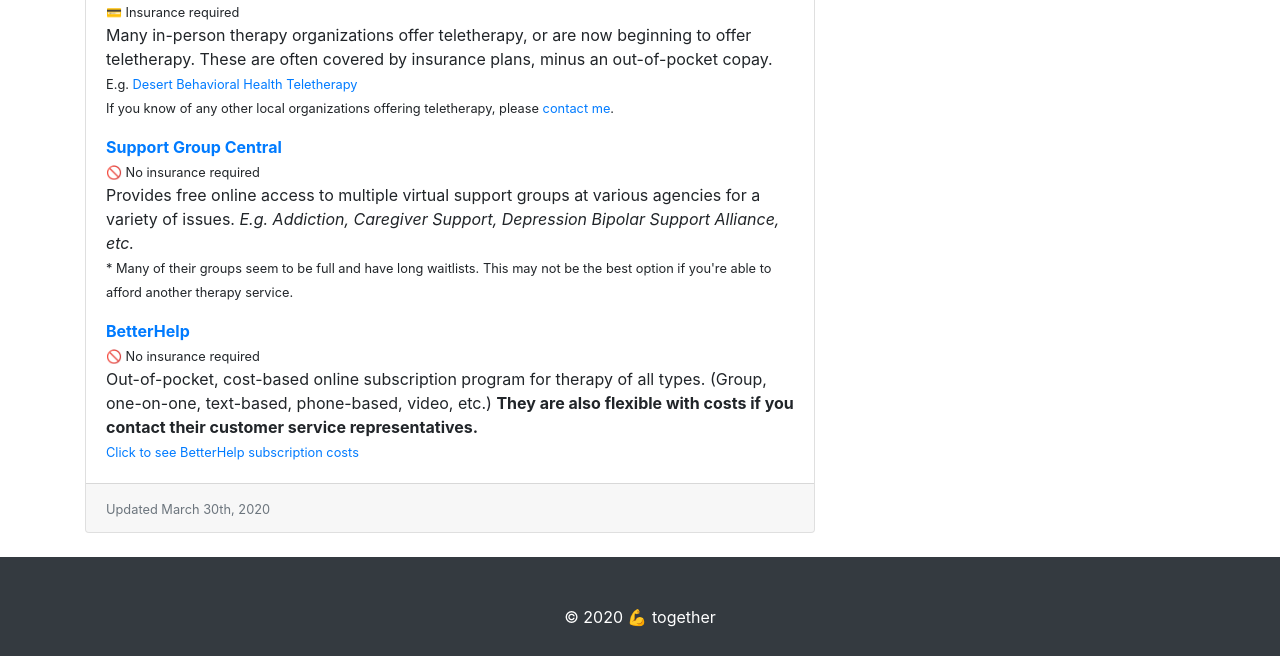
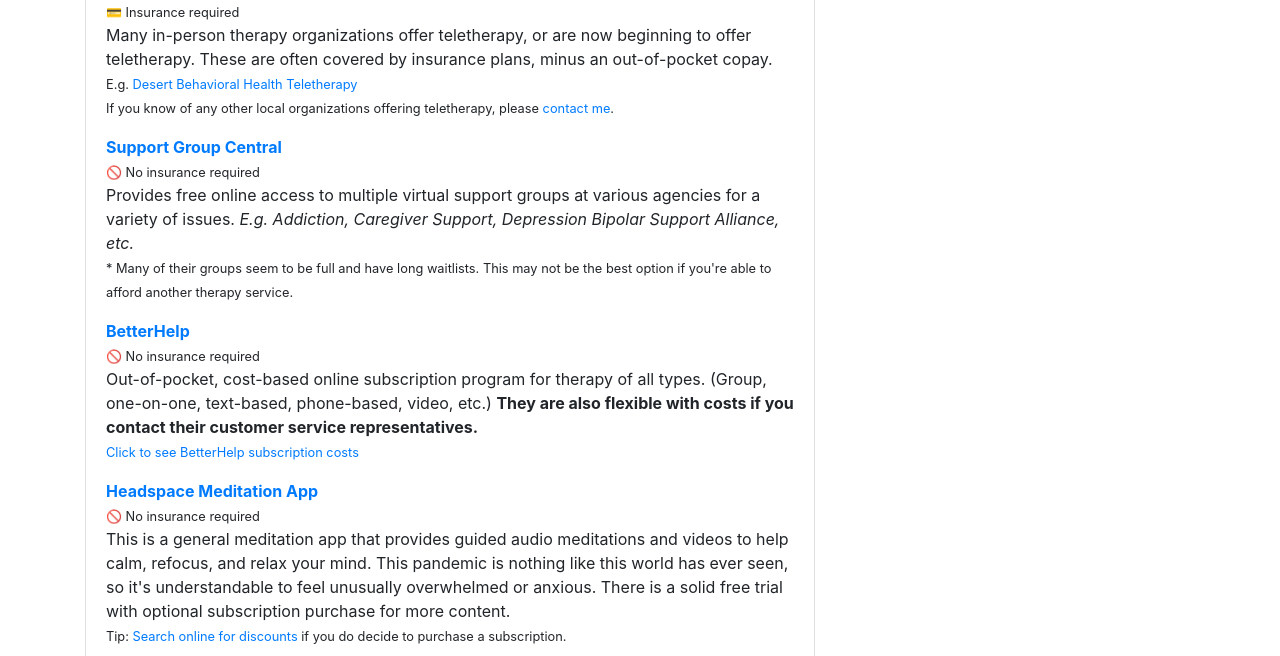
Before and after one commit to lasvegaslocals/meetings, a website: page other.html in a window 1280 px wide. Shown: the part 296-952 px from the top of the page. Drawn offline with Linux system fonts and the light colour scheme.

Commit message:
added headspace meditation app

```diff
--- a/other.html
+++ b/other.html
@@ -93,6 +93,14 @@
               <br/>
               <small><a id="betterhelp-link" href="#">Click to see BetterHelp subscription costs</a></small>
               <img id="betterhelp-toggle" src="assets/images/betterhelp.jpg" alt="Screenshot of approximate subscription costs for BetterHelp therapy services">
+            </p>
+            <p class="card-text">
+              <b><a href="https://www.headspace.com/" target="_blank">Headspace Meditation App</a></b>
+              <br/>
+              <small>🚫 No insurance required</small><br/>
+              This is a general meditation app that provides guided audio meditations and videos to help calm, refocus, and relax your mind. This pandemic is nothing like this world has ever seen, so it's understandable to feel unusually overwhelmed or anxious. There is a solid free trial with optional subscription purchase for more content.</b>
+              <br/>
+              <small>Tip: <a href="https://www.google.com/search?sxsrf=ALeKk03QiFNdm47EU5diOzhY9NL1-oGujQ%3A1585598208788&ei=AE-CXvHEL5ja-gSk1rigBg&q=headspace+subscription+discounts&oq=headspace+subscription+discounts&gs_lcp=CgZwc3ktYWIQAzICCAAyBQgAEM0CMgUIABDNAjIFCAAQzQIyBQgAEM0COgQIABBHOgYIABAHEB5Q1B1YlyhgtytoAHACeACAAckBiAGyDpIBBTMuOS4xmAEAoAEBqgEHZ3dzLXdpeg&sclient=psy-ab&ved=0ahUKEwjxxPbP_cLoAhUYrZ4KHSQrDmQQ4dUDCAs&uact=5" target="_blank">Search online for discounts</a> if you do decide to purchase a subscription.</small>
             </p>
           </div>
           <div class="card-footer text-muted">
```
